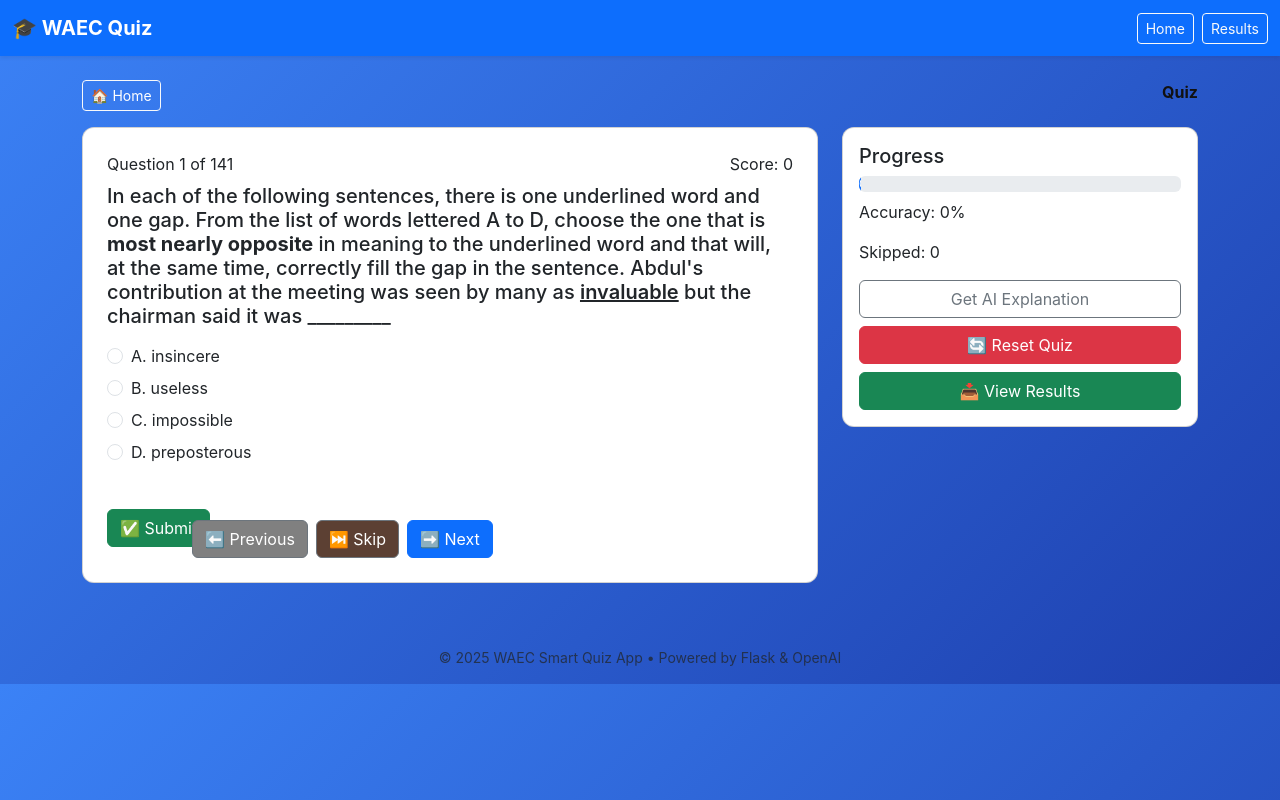
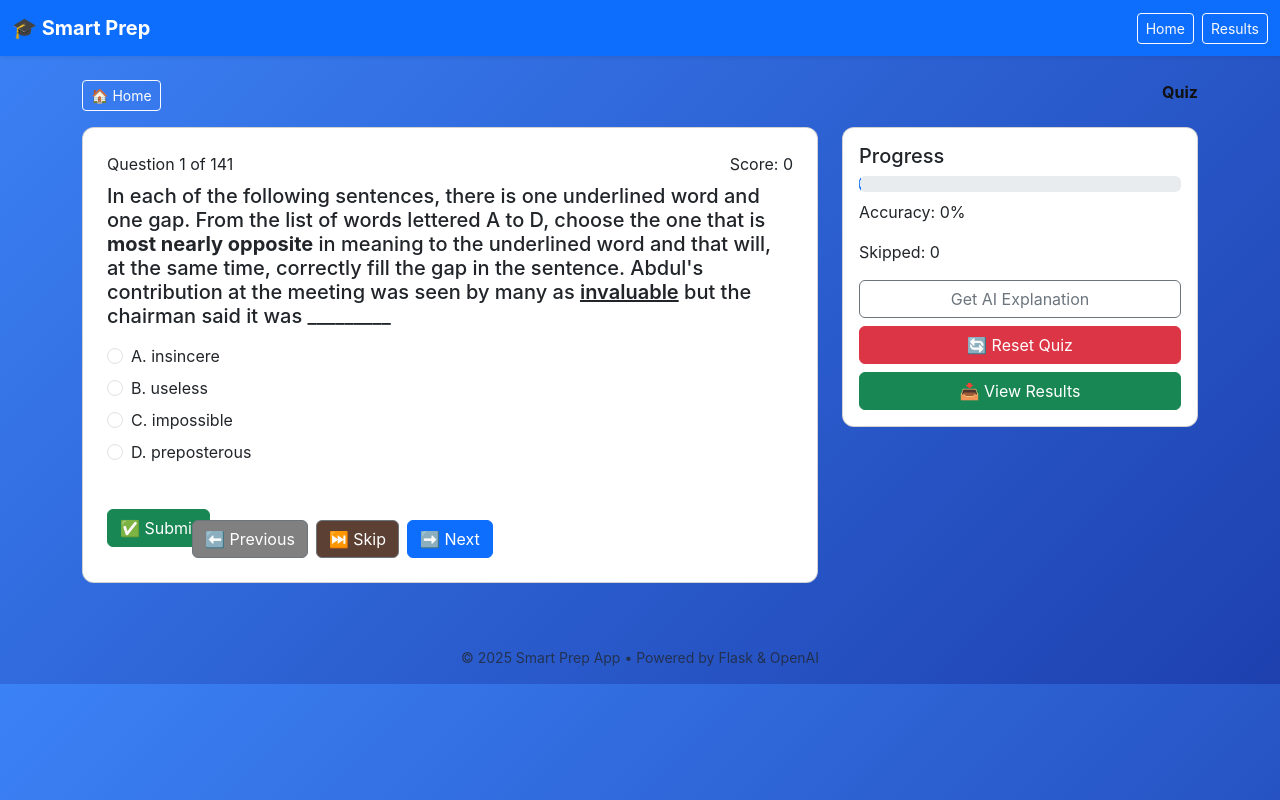
Before and after one commit to ebukaxyrus/waecflask, a Flask app: page /quiz in a window 1280 px wide. Run offline with Flask 3, Linux system fonts and the light colour scheme.

Commit message:
Rename app from WAEC Quiz to Smart Prep

```diff
--- a/templates/layout.html
+++ b/templates/layout.html
@@ -3,7 +3,7 @@
 <head>
   <meta charset="UTF-8">
   <meta name="viewport" content="width=device-width, initial-scale=1">
-  <title>{{ title or "WAEC Quiz App" }}</title>
+  <title>{{ title or "Smart Prep" }}</title>
 
   <!-- ✅ Bootstrap 5 -->
   <link
@@ -40,7 +40,7 @@
 <body class="bg-light">
   <nav class="navbar navbar-expand-lg navbar-dark bg-primary shadow-sm">
     <div class="container-fluid">
-      <a class="navbar-brand fw-bold" href="{{ url_for('index') }}">🎓 WAEC Quiz</a>
+      <a class="navbar-brand fw-bold" href="{{ url_for('index') }}">🎓 Smart Prep</a>
       <div class="d-flex">
         <a href="{{ url_for('index') }}" class="btn btn-outline-light btn-sm me-2">Home</a>
         <a href="{{ url_for('results') }}" class="btn btn-outline-light btn-sm">Results</a>
@@ -66,7 +66,7 @@
   </main>
 
   <footer class="text-center text-muted small mt-5">
-    <p>© {{ 2025 }} WAEC Smart Quiz App • Powered by Flask & OpenAI</p>
+    <p>© {{ 2025 }} Smart Prep App • Powered by Flask & OpenAI</p>
   </footer>
 
   <!-- ✅ Bootstrap JS (for alerts, modals, etc.) -->
```
